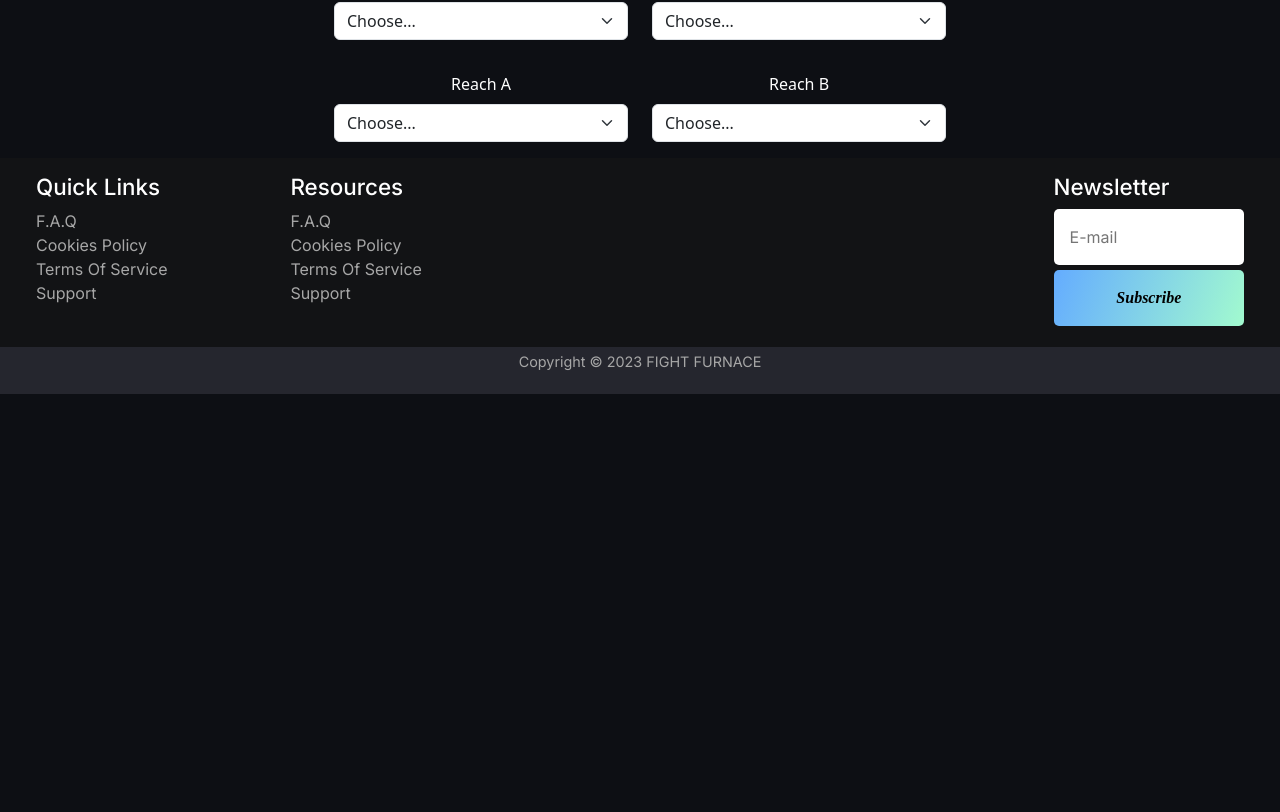
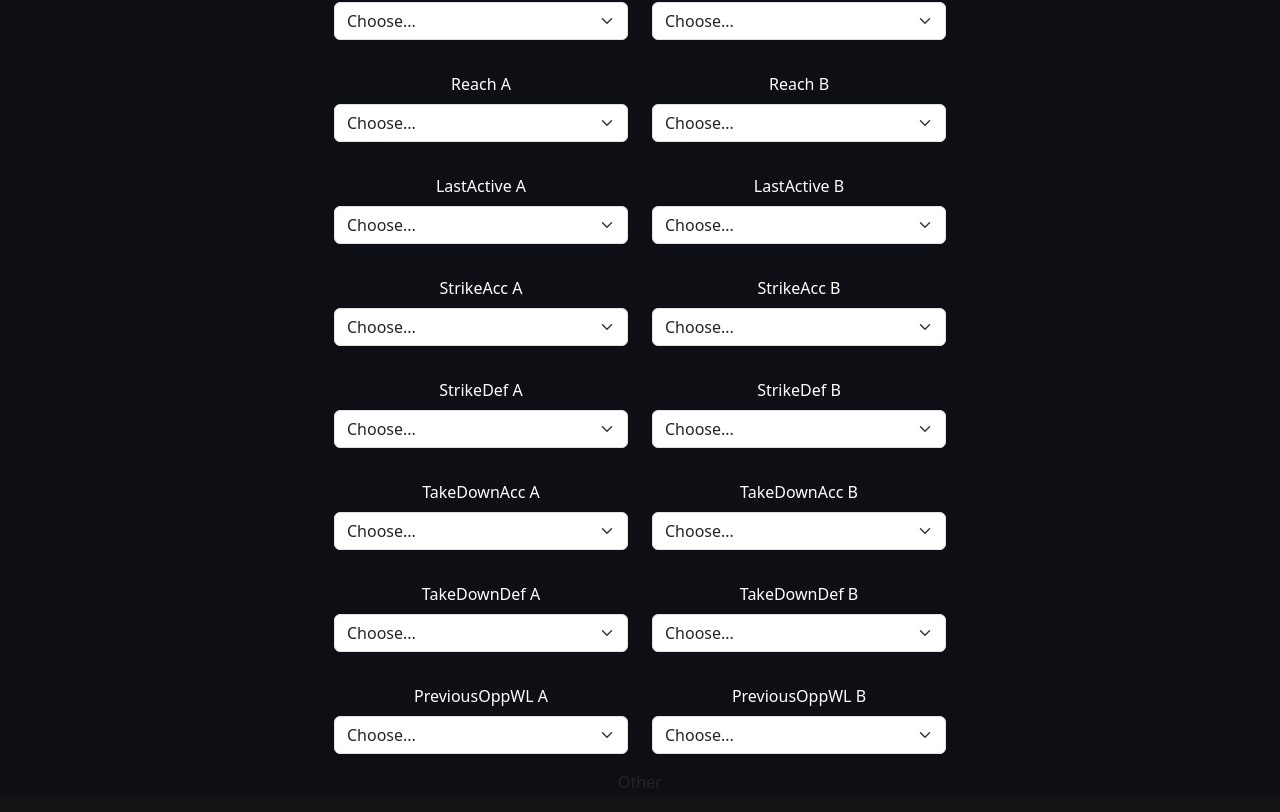
Before and after one commit to GerPut/my-game, a React (Vite) app: page / in a window 1280 px wide. Shown: the part 1839-2651 px from the top of the page. Before the commit the page ends 2233 px from the top, so only its background shows below. Built offline with nearby package versions, Linux system fonts and the light colour scheme; a web font is replaced by a local one.

Commit message:
Add new components.

```diff
--- a/src/components/FFCalculator/FFCalculator.jsx
+++ b/src/components/FFCalculator/FFCalculator.jsx
@@ -4,6 +4,13 @@ import Experience from '../Experience'
 import WinLose from '../WinLose'
 import Streak from '../Streak'
 import Reach from '../Reach'
+import LastActive from '../LastActive'
+import StrikeAcc from '../StrikeAcc'
+import StrikeDef from '../StrikeDef'
+import TakeDownAcc from '../TakeDownAcc'
+import TakeDownDef from '../TakeDownDef'
+import PreviousOppWL from '../PreviousOppWL'
+import Other from '../Other'
 
 const FFCalculator = () => {
     return (
@@ -25,6 +32,14 @@ const FFCalculator = () => {
                 <WinLose />
                 <Streak />
                 <Reach />
+                <LastActive />
+                <StrikeAcc />
+                <StrikeDef />
+                <TakeDownAcc />
+                <TakeDownDef />
+                <PreviousOppWL />
+                <Other />
+
             </div>
 
 
--- a/src/components/LastActive.jsx
+++ b/src/components/LastActive.jsx
@@ -0,0 +1,28 @@
+import React from 'react'
+
+function LastActive() {
+    return (
+        <>
+            <div className="col-12">
+                <div className="d-flex row justify-content-center align-items-center">
+                    <div className="col-md-3">
+                        <label for="inputLastActiveA" class="form-label">LastActive A</label>
+                        <select id="inputLastActiveA" class="form-select">
+                            <option selected>Choose...</option>
+                            <option>...</option>
+                        </select>
+                    </div>
+                    <div className="col-md-3">
+                        <label for="inputLastActiveB" class="form-label">LastActive B</label>
+                        <select id="inputLastActiveB" class="form-select">
+                            <option selected>Choose...</option>
+                            <option>...</option>
+                        </select>
+                    </div>
+                </div>
+            </div>
+        </>
+    )
+}
+
+export default LastActive
--- a/src/components/Other.jsx
+++ b/src/components/Other.jsx
@@ -0,0 +1,9 @@
+import React from 'react'
+
+function Other() {
+    return (
+        <div>Other</div>
+    )
+}
+
+export default Other
--- a/src/components/PreviousOppWL.jsx
+++ b/src/components/PreviousOppWL.jsx
@@ -0,0 +1,28 @@
+import React from 'react'
+
+function PreviousOppWL() {
+    return (
+        <>
+            <div className="col-12">
+                <div className="d-flex row justify-content-center align-items-center">
+                    <div className="col-md-3">
+                        <label for="inputPreviousOppWLA" class="form-label">PreviousOppWL A</label>
+                        <select id="inputPreviousOppWLA" class="form-select">
+                            <option selected>Choose...</option>
+                            <option>...</option>
+                        </select>
+                    </div>
+                    <div className="col-md-3">
+                        <label for="inputPreviousOppWLB" class="form-label">PreviousOppWL B</label>
+                        <select id="inputPreviousOppWLB" class="form-select">
+                            <option selected>Choose...</option>
+                            <option>...</option>
+                        </select>
+                    </div>
+                </div>
+            </div>
+        </>
+    )
+}
+
+export default PreviousOppWL
--- a/src/components/StrikeAcc.jsx
+++ b/src/components/StrikeAcc.jsx
@@ -0,0 +1,28 @@
+import React from 'react'
+
+function StrikeAcc() {
+    return (
+        <>
+            <div className="col-12">
+                <div className="d-flex row justify-content-center align-items-center">
+                    <div className="col-md-3">
+                        <label for="inputStrikeAccA" class="form-label">StrikeAcc A</label>
+                        <select id="inputStrikeAccA" class="form-select">
+                            <option selected>Choose...</option>
+                            <option>...</option>
+                        </select>
+                    </div>
+                    <div className="col-md-3">
+                        <label for="inputStrikeAccB" class="form-label">StrikeAcc B</label>
+                        <select id="inputStrikeAccB" class="form-select">
+                            <option selected>Choose...</option>
+                            <option>...</option>
+                        </select>
+                    </div>
+                </div>
+            </div>
+        </>
+    )
+}
+
+export default StrikeAcc
--- a/src/components/StrikeDef.jsx
+++ b/src/components/StrikeDef.jsx
@@ -0,0 +1,28 @@
+import React from 'react'
+
+function StrikeDef() {
+    return (
+        <>
+            <div className="col-12">
+                <div className="d-flex row justify-content-center align-items-center">
+                    <div className="col-md-3">
+                        <label for="inputStrikeDefA" class="form-label">StrikeDef A</label>
+                        <select id="inputStrikeDefA" class="form-select">
+                            <option selected>Choose...</option>
+                            <option>...</option>
+                        </select>
+                    </div>
+                    <div className="col-md-3">
+                        <label for="inputStrikeDefB" class="form-label">StrikeDef B</label>
+                        <select id="inputStrikeDefB" class="form-select">
+                            <option selected>Choose...</option>
+                            <option>...</option>
+                        </select>
+                    </div>
+                </div>
+            </div>
+        </>
+    )
+}
+
+export default StrikeDef
--- a/src/components/TakeDownAcc.jsx
+++ b/src/components/TakeDownAcc.jsx
@@ -0,0 +1,28 @@
+import React from 'react'
+
+function TakeDownAcc() {
+    return (
+        <>
+            <div className="col-12">
+                <div className="d-flex row justify-content-center align-items-center">
+                    <div className="col-md-3">
+                        <label for="inputTakeDownAccA" class="form-label">TakeDownAcc A</label>
+                        <select id="inputTakeDownAccA" class="form-select">
+                            <option selected>Choose...</option>
+                            <option>...</option>
+                        </select>
+                    </div>
+                    <div className="col-md-3">
+                        <label for="inputTakeDownAccB" class="form-label">TakeDownAcc B</label>
+                        <select id="inputTakeDownAccB" class="form-select">
+                            <option selected>Choose...</option>
+                            <option>...</option>
+                        </select>
+                    </div>
+                </div>
+            </div>
+        </>
+    )
+}
+
+export default TakeDownAcc
--- a/src/components/TakeDownDef.jsx
+++ b/src/components/TakeDownDef.jsx
@@ -0,0 +1,28 @@
+import React from 'react'
+
+function TakeDownDef() {
+    return (
+        <>
+            <div className="col-12">
+                <div className="d-flex row justify-content-center align-items-center">
+                    <div className="col-md-3">
+                        <label for="inputTakeDownDefA" class="form-label">TakeDownDef A</label>
+                        <select id="inputTakeDownDefA" class="form-select">
+                            <option selected>Choose...</option>
+                            <option>...</option>
+                        </select>
+                    </div>
+                    <div className="col-md-3">
+                        <label for="inputTakeDownDefB" class="form-label">TakeDownDef B</label>
+                        <select id="inputTakeDownDefB" class="form-select">
+                            <option selected>Choose...</option>
+                            <option>...</option>
+                        </select>
+                    </div>
+                </div>
+            </div>
+        </>
+    )
+}
+
+export default TakeDownDef
```
